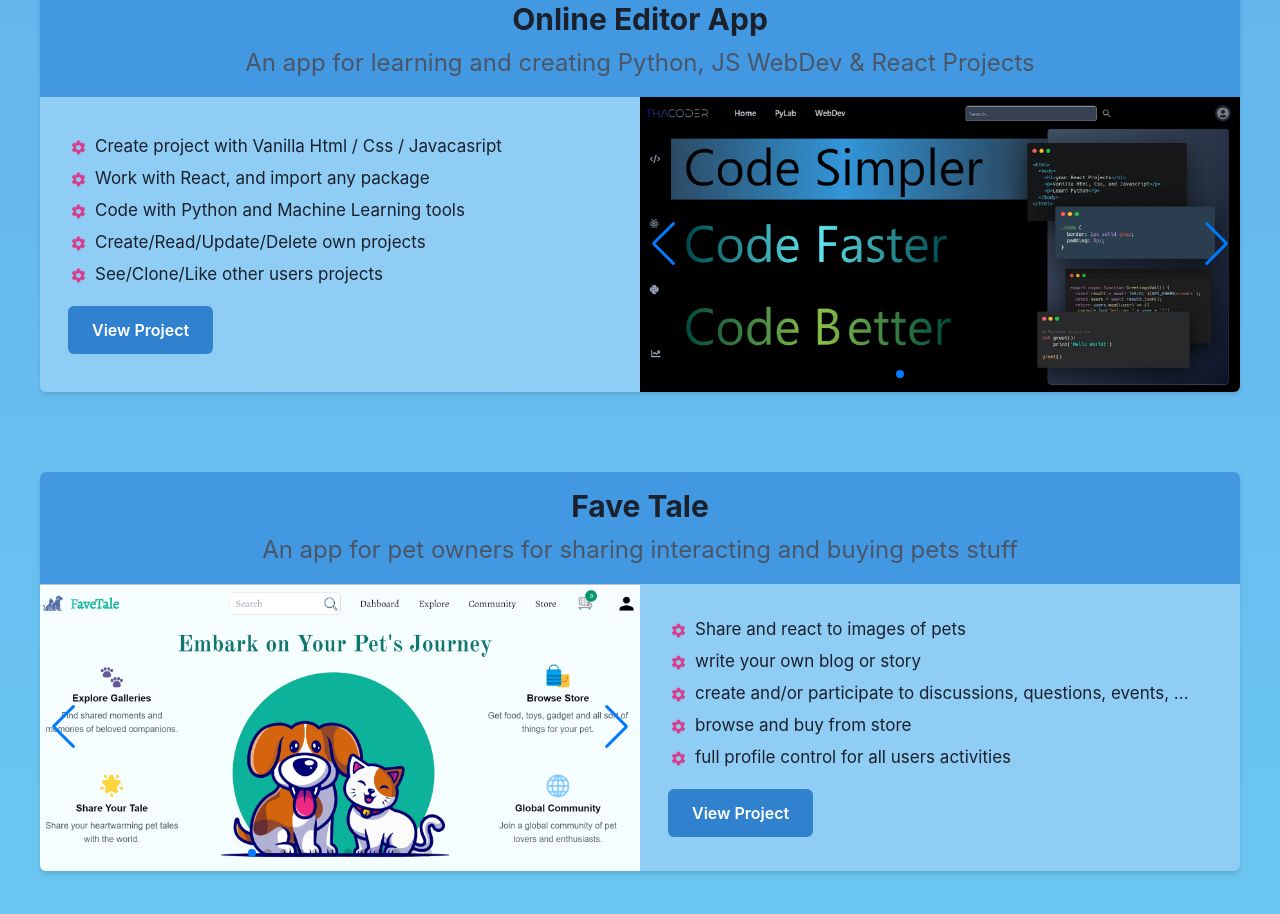
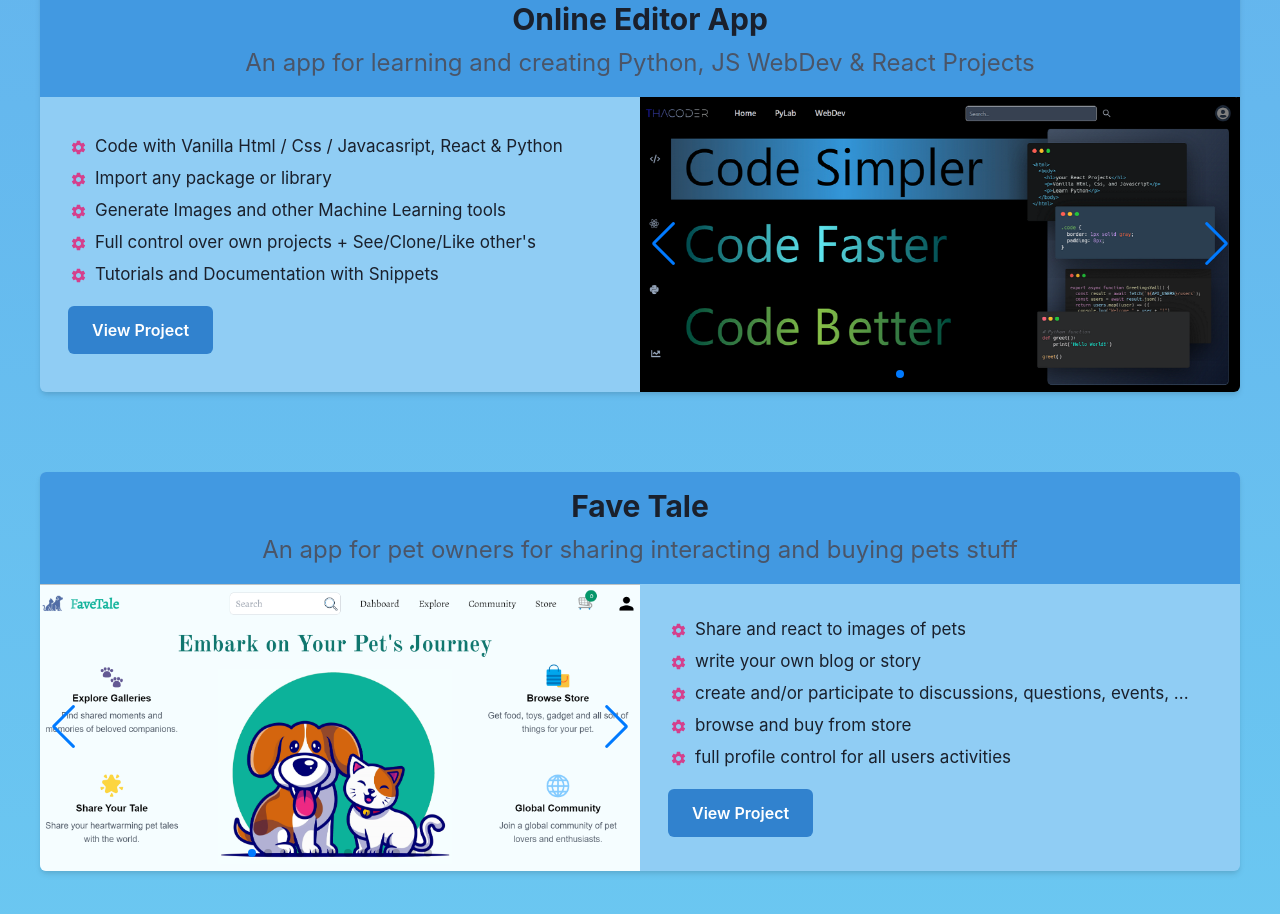
Before and after one commit to tahasama/myPortfolio, a React (Create React App) app: page / in a window 1280 px wide. Shown: the part 2460-3374 px from the top of the page. Built offline with nearby package versions, Linux system fonts and the light colour scheme; no server answers.

Commit message:
re factoring! content to be corrected

```diff
--- a/src/components/projects.tsx
+++ b/src/components/projects.tsx
@@ -94,11 +94,11 @@ const Projects = () => {
       subtitle:
         "An app for learning and creating Python, JS WebDev & React Projects",
       description: [
-        { desc: "Create project with Vanilla Html / Css / Javacasript" },
-        { desc: "Work with React, and import any package" },
-        { desc: "Code with Python and Machine Learning tools" },
-        { desc: "Create/Read/Update/Delete own projects" },
-        { desc: "See/Clone/Like other users projects" },
+        { desc: "Code with Vanilla Html / Css / Javacasript, React & Python" },
+        { desc: "Import any package or library" },
+        { desc: "Generate Images and other Machine Learning tools" },
+        { desc: "Full control over own projects + See/Clone/Like other's" },
+        { desc: "Tutorials and Documentation with Snippets" },
       ],
       slides2: [
         {
```
